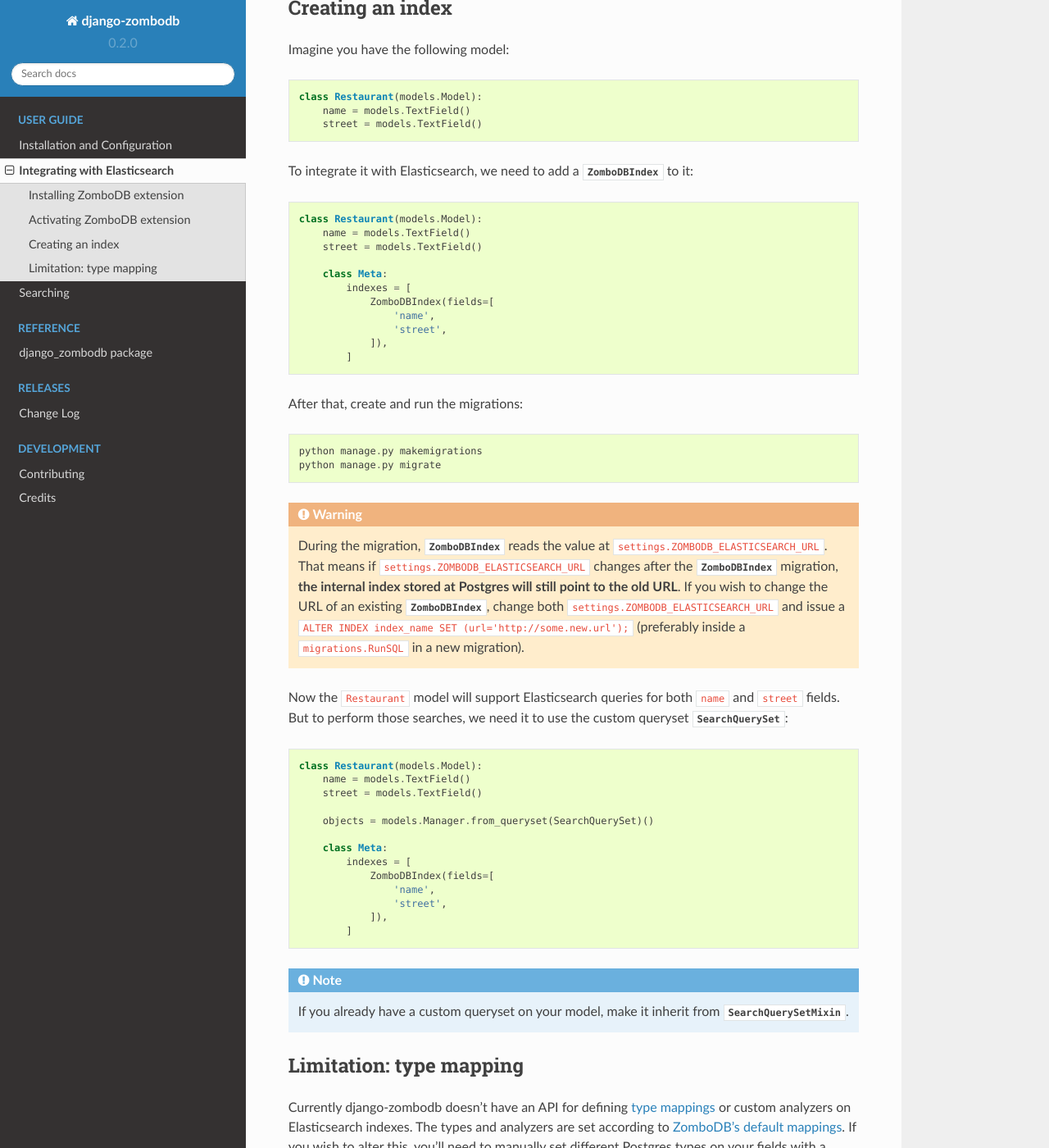
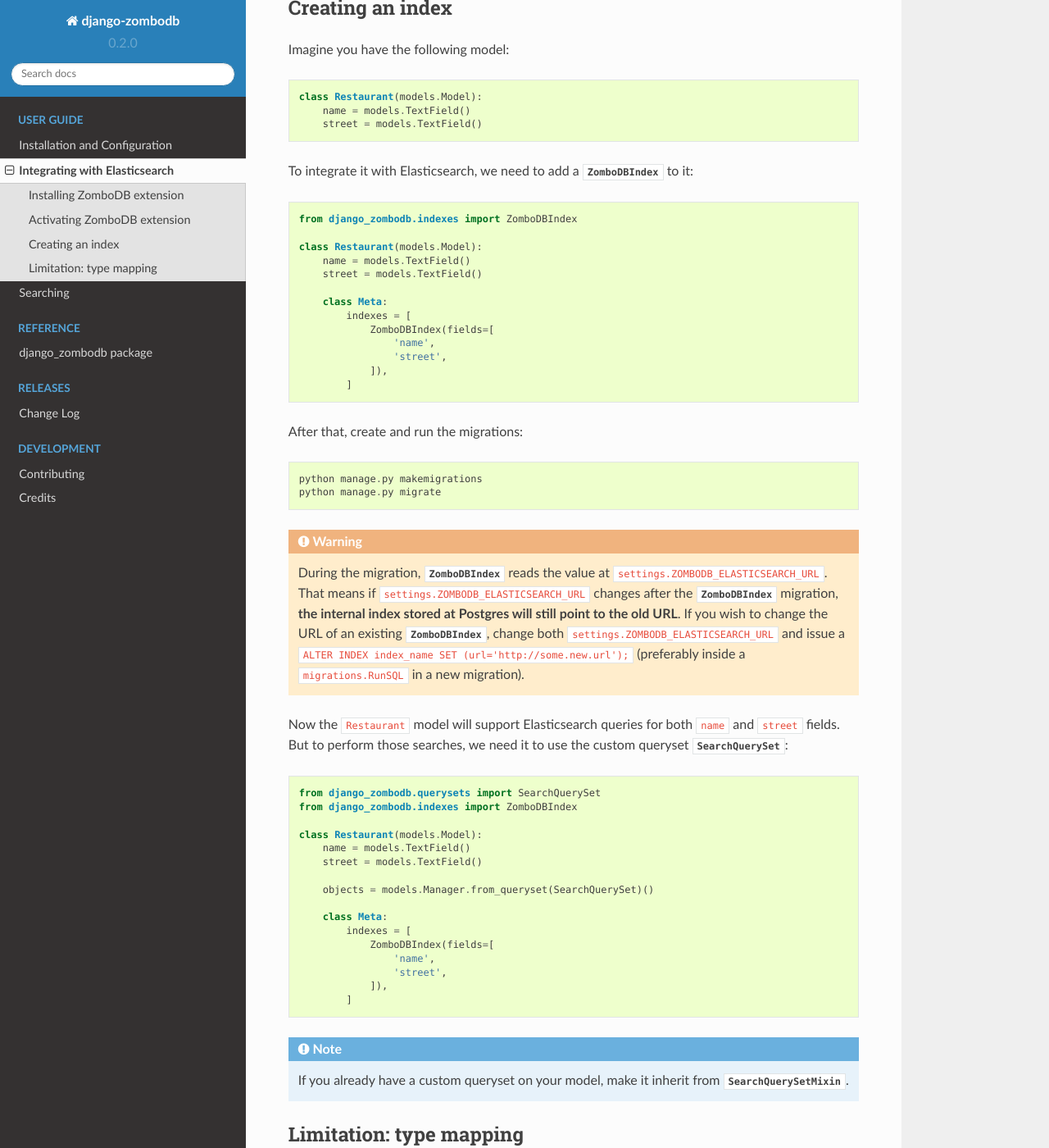
Before and after one commit to vintasoftware/django-zombodb, a Sphinx documentation site: the page built from docs/integrating.rst, in a window 1280 px wide and 1400 px high, scrolled down 1164 px. Shown: the whole window at 82% size. Built offline with Sphinx 7.4.7 and the Read the Docs theme 2.0.0, drawn with Linux system fonts in a browser that asks for light colours.

Commit message:
Add imports to docs

```diff
--- a/docs/integrating.rst
+++ b/docs/integrating.rst
@@ -56,6 +56,8 @@ To integrate it with Elasticsearch, we need to add a :py:class:`~django_zombodb.
 
 .. code-block:: python
 
+    from django_zombodb.indexes import ZomboDBIndex
+
     class Restaurant(models.Model):
         name = models.TextField()
         street = models.TextField()
@@ -81,6 +83,9 @@ Now the ``Restaurant`` model will support Elasticsearch queries for both ``name`
 
 .. code-block:: python
 
+    from django_zombodb.querysets import SearchQuerySet
+    from django_zombodb.indexes import ZomboDBIndex
+
     class Restaurant(models.Model):
         name = models.TextField()
         street = models.TextField()
```
